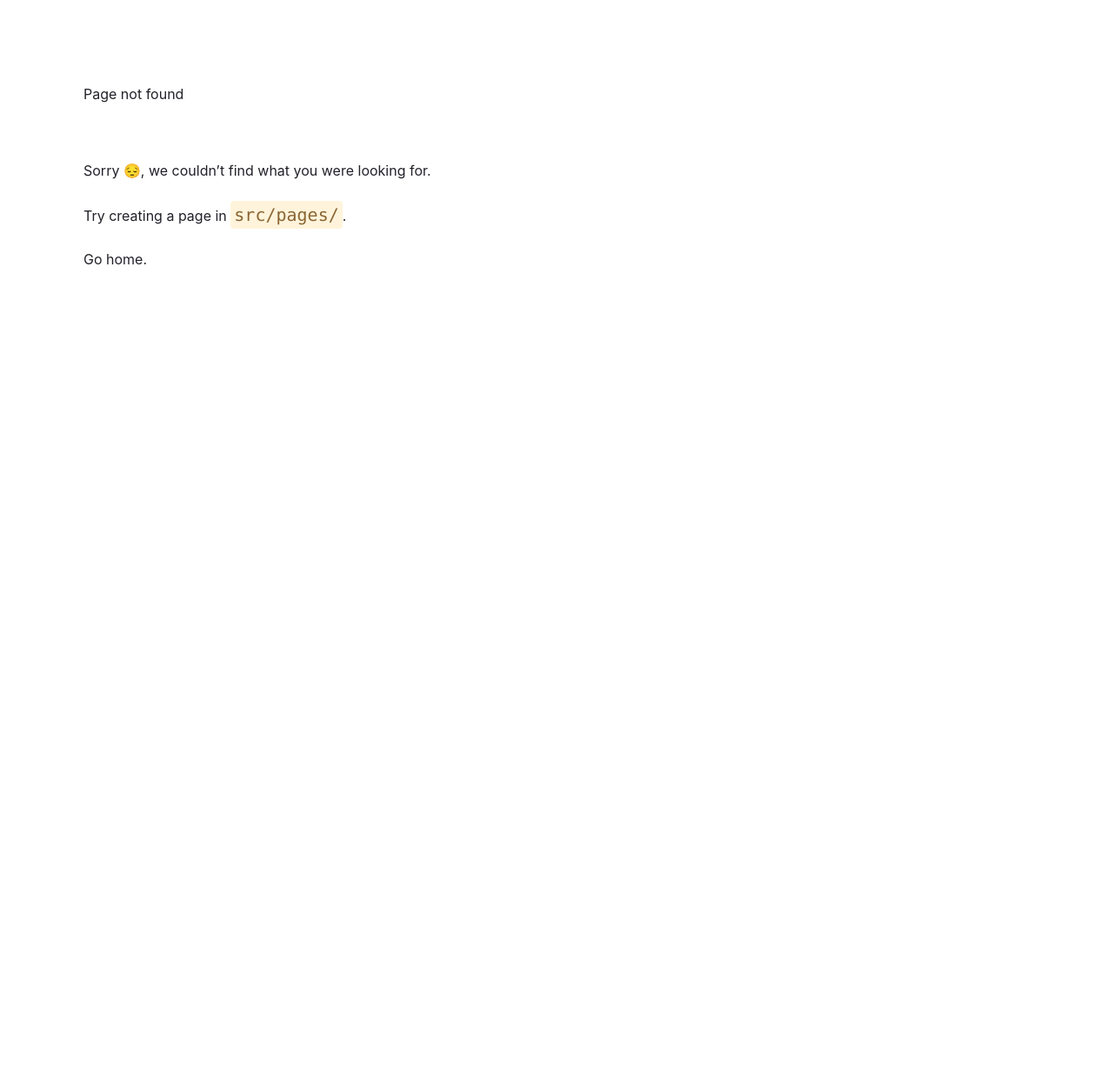
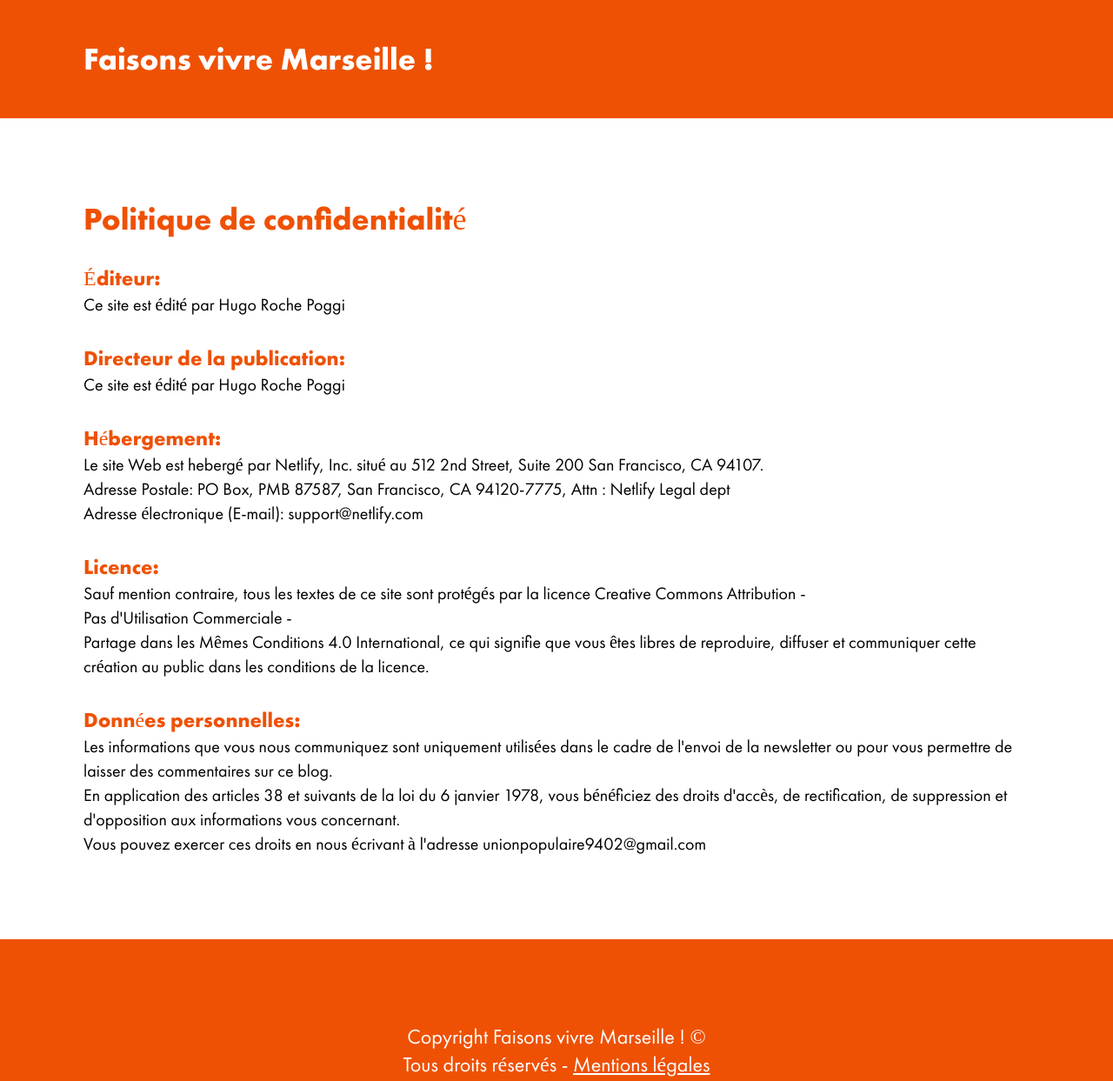
Before and after one commit to nasrat-v/faisons_vivre_marseille_website, a Gatsby site: page /politique-confidentialite in a window 1280 px wide. Before the commit this address had no page. Shown: the whole page at 87% size. Before the commit the page ends 800 px from the top, so only its background shows below. Built offline with nearby package versions, Linux system fonts and the light colour scheme; Gatsby itself is replaced by a stand-in of ours.

Commit message:
create privacy policy page

```diff
--- a/src/components/Footer.tsx
+++ b/src/components/Footer.tsx
@@ -6,7 +6,7 @@ export default function Footer() {
         <div className="flex p-24 text-xl bg-my-orange justify-center">
             <span className="font-futura-book text-center text-white text-2xl">
                 Copyright Faisons vivre Marseille ! ©
-                <br/>Tous droits réservés - <Link to="/" className="underline">Mentions légales</Link>
+                <br/>Tous droits réservés - <Link to="/politique-confidentialite" className="underline">Mentions légales</Link>
             </span>
         </div>
     )
--- a/src/components/Navbar.tsx
+++ b/src/components/Navbar.tsx
@@ -5,7 +5,7 @@ import React from "react";
 import BurgerMenu from "./BurgerMenu";
 
 
-export default function Navbar() {
+export default function Navbar(props: { noLinks?: boolean}) {
     return (
         <header>
             <nav>
@@ -15,6 +15,8 @@ export default function Navbar() {
                             <h1 className="font-futura-bold sm:text-3xl md:text-4xl text-2xl">Faisons vivre Marseille !</h1>
                         </Link>
                     </div>
+                    {!props.noLinks ? (
+                        <div>
                             <div className="md:flex justify-evenly gap-12 items-end text-2xl hidden">
                                 <button onClick={() => scrollTo("#candidates")}>
                                     <h2 className="font-futura-bold italic">Les candidats</h2>
@@ -30,6 +32,9 @@ export default function Navbar() {
                                 <BurgerMenu />
                             </div>
                         </div>
+                        ) : null
+                    }
+                </div>
             </nav>
 
         </header>
--- /dev/null
+++ b/src/pages/politique-confidentialite.tsx
@@ -0,0 +1,53 @@
+import React from "react";
+import Navbar from "../components/Navbar";
+import Footer from "../components/Footer";
+
+export default function PrivacyPolicy() {
+    return (
+        <div>
+            <Navbar noLinks={true}/>
+            <div className="flex-column md:px-24 px-12 py-24">
+                <h2 className="font-futura-bold text-my-orange text-4xl">
+                    Politique de confidentialité
+                </h2>
+                <h3 className="font-futura-bold text-my-orange text-2xl pt-8">
+                    Éditeur:
+                </h3>
+                <span className="font-futura-book text-black text-xl">
+                    Ce site est édité par Hugo Roche Poggi
+                </span>
+                <h3 className="font-futura-bold text-my-orange text-2xl pt-8">
+                    Directeur de la publication:
+                </h3>
+                <span className="font-futura-book text-black text-xl">
+                    Ce site est édité par Hugo Roche Poggi
+                </span>
+                <h3 className="font-futura-bold text-my-orange text-2xl pt-8">
+                    Hébergement:
+                </h3>
+                <span className="font-futura-book text-black text-xl">
+                Le site Web est hebergé par Netlify, Inc. situé au 512 2nd Street, Suite 200 San Francisco, CA 94107.
+                <br/>Adresse Postale: PO Box, PMB 87587, San Francisco, CA 94120-7775, Attn : Netlify Legal dept
+                <br/>Adresse électronique (E-mail): support@netlify.com
+                </span>
+                <h3 className="font-futura-bold text-my-orange text-2xl pt-8">
+                    Licence:
+                </h3>
+                <span className="font-futura-book text-black text-xl">
+                    Sauf mention contraire, tous les textes de ce site sont protégés par la licence Creative Commons Attribution -
+                    <br />Pas d'Utilisation Commerciale -
+                    <br />Partage dans les Mêmes Conditions 4.0 International, ce qui signifie que vous êtes libres de reproduire, diffuser et communiquer cette création au public dans les conditions de la licence.
+                </span>
+                <h3 className="font-futura-bold text-my-orange text-2xl pt-8">
+                    Données personnelles:
+                </h3>
+                <span className="font-futura-book text-black text-xl">
+                    Les informations que vous nous communiquez sont uniquement utilisées dans le cadre de l'envoi de la newsletter ou pour vous permettre de laisser des commentaires sur ce blog.
+                    <br />En application des articles 38 et suivants de la loi du 6 janvier 1978, vous bénéficiez des droits d'accès, de rectification, de suppression et d'opposition aux informations vous concernant.
+                    <br />Vous pouvez exercer ces droits en nous écrivant à l'adresse unionpopulaire9402@gmail.com
+                </span>
+            </div>
+            <Footer />
+        </div>
+    )
+}
```
Lines whose indentation alone changed are shown as unchanged.
